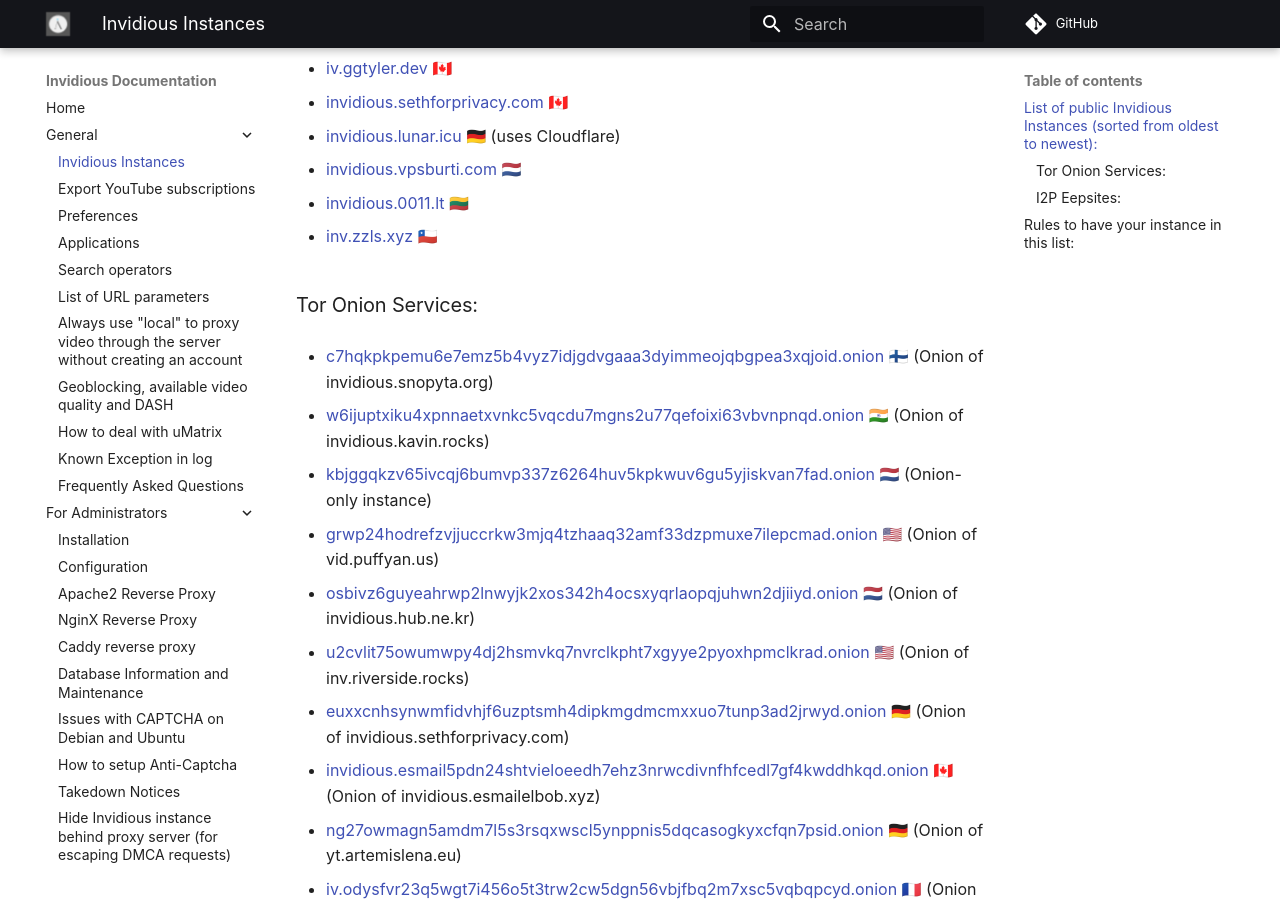
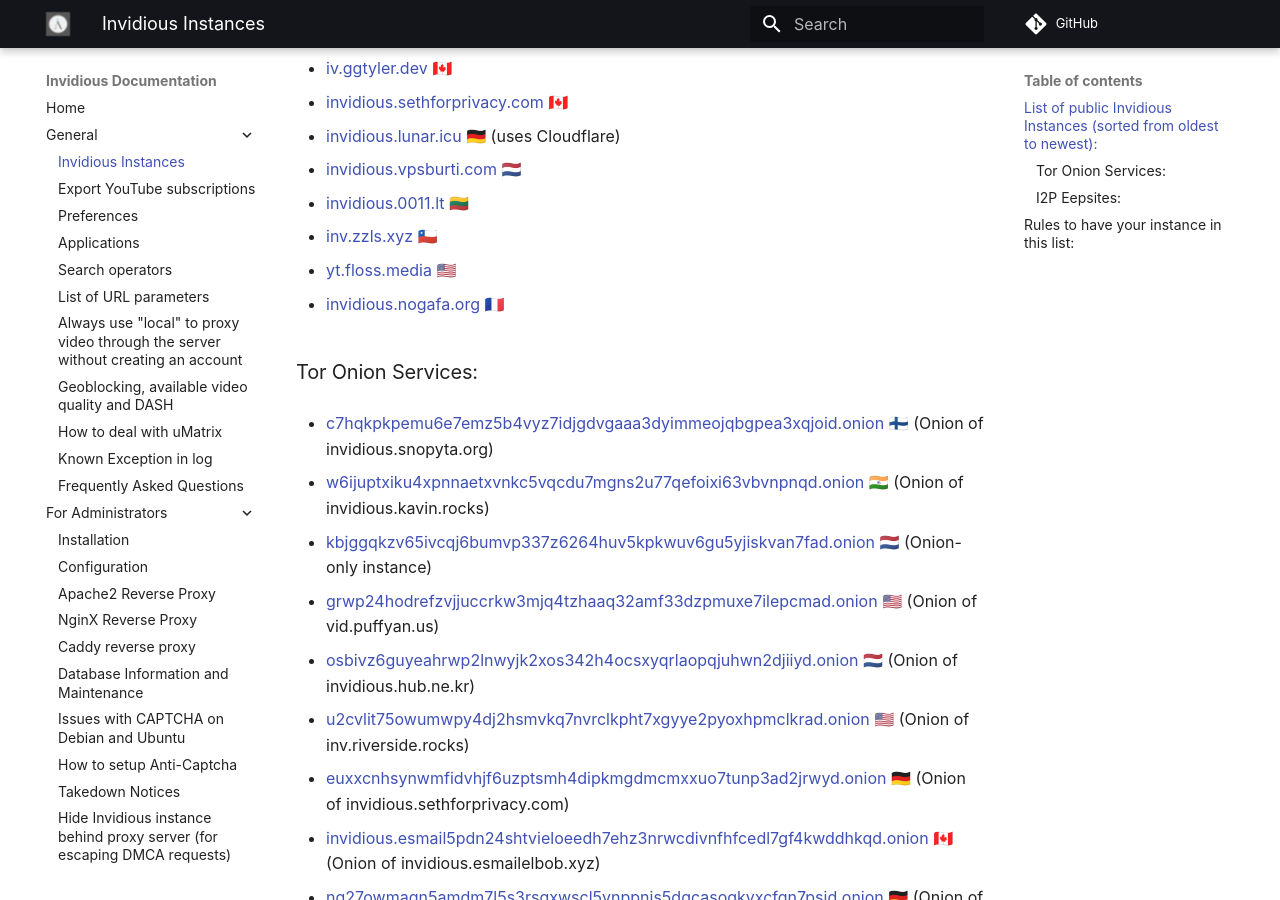
Before and after one commit to iv-org/documentation, an MkDocs documentation site: the page built from docs/instances.md, in a window 1280 px wide and 900 px high, scrolled down 1087 px. Built offline with MkDocs 1.6.1 and Material for MkDocs 9.7.7, drawn with Linux system fonts in a browser that asks for light colours; comment, search, counter and statistics services are not loaded.

Commit message:
Add new instances
Closes #358
Closes #355

```diff
--- a/docs/instances.md
+++ b/docs/instances.md
@@ -58,6 +58,12 @@
 
 * [inv.zzls.xyz](https://inv.zzls.xyz) 🇨🇱
 
+* [yt.floss.media](https://yt.floss.media) 🇺🇸
+
+* [invidious.nogafa.org](https://invidious.nogafa.org) 🇫🇷
+
+
+
 ### Tor Onion Services:
 * [c7hqkpkpemu6e7emz5b4vyz7idjgdvgaaa3dyimmeojqbgpea3xqjoid.onion](http://c7hqkpkpemu6e7emz5b4vyz7idjgdvgaaa3dyimmeojqbgpea3xqjoid.onion) 🇫🇮 (Onion of invidious.snopyta.org)
 
```
